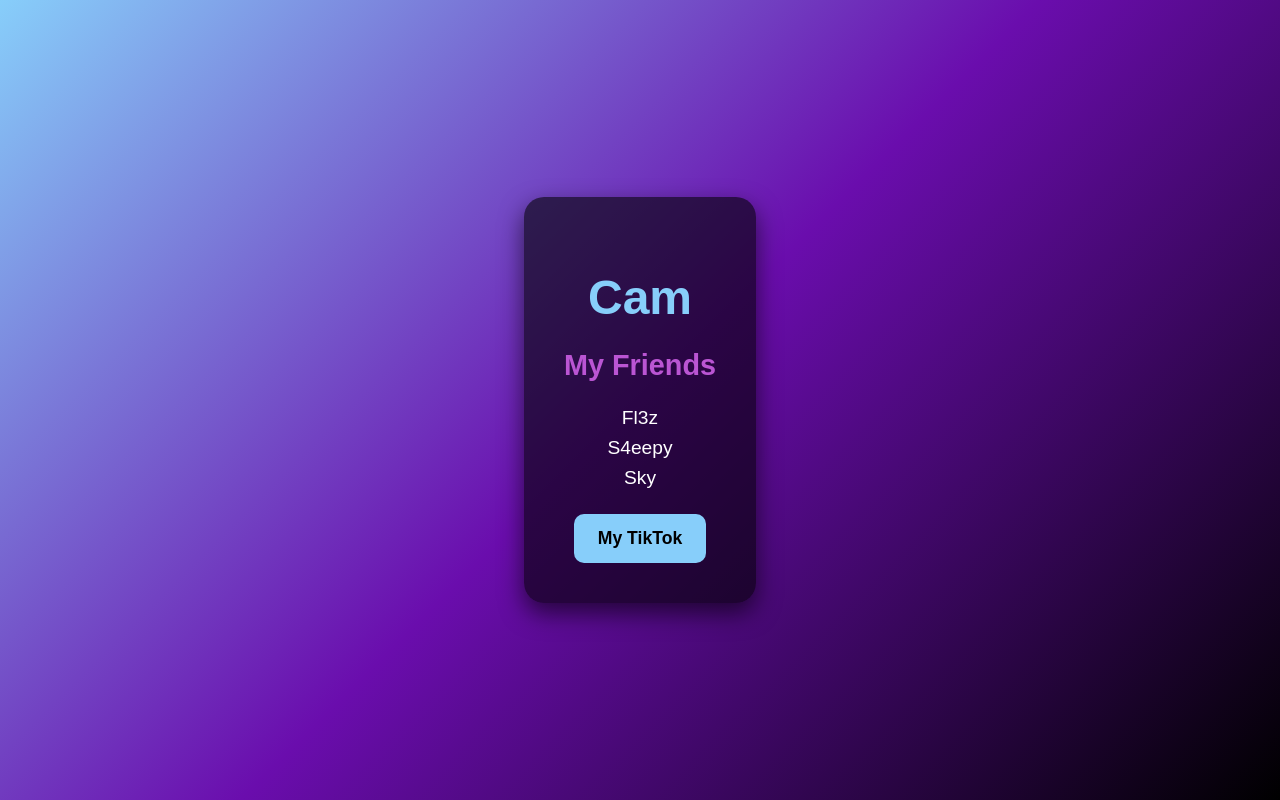
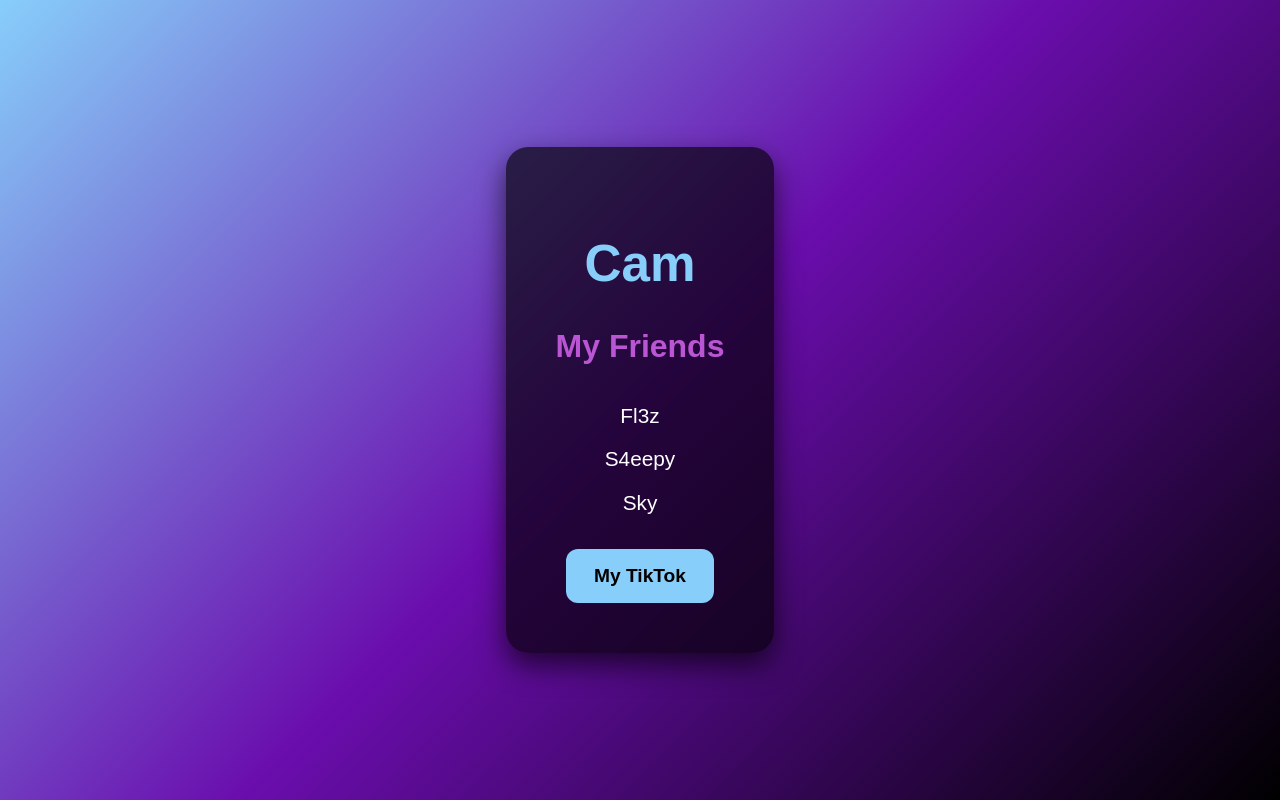
Before and after one commit to gcydf7f6/cam, a plain HTML site: page index.html in a window 1280 px wide. Drawn offline with Linux system fonts and the light colour scheme.

Commit message:
Update index.html

```diff
--- a/index.html
+++ b/index.html
@@ -14,48 +14,50 @@
       display: flex;
       justify-content: center;
       align-items: center;
-      flex-direction: column;
       text-align: center;
     }
     .card {
-      background: rgba(0, 0, 0, 0.6);
-      padding: 40px; /* bigger padding */
-      border-radius: 20px;
-      max-width: 520px; /* about 30% bigger */
-      box-shadow: 0 10px 25px rgba(0, 0, 0, 0.6);
+      background: rgba(0, 0, 0, 0.65);
+      padding: 50px;
+      border-radius: 22px;
+      max-width: 600px; /* wider */
+      box-shadow: 0 12px 28px rgba(0, 0, 0, 0.65);
       opacity: 0;
       transform: translateY(20px);
       animation: fadeInUp 1s ease forwards;
     }
     h1 {
-      font-size: 3rem;
-      margin-bottom: 15px;
+      font-size: 3.2rem;
+      margin-bottom: 20px;
       color: #87CEFA;
+      line-height: 1.3;
     }
     h2 {
-      font-size: 1.8rem;
-      margin-bottom: 25px;
+      font-size: 2rem;
+      margin-bottom: 30px;
       color: #BA55D3;
+      line-height: 1.4;
     }
     ul {
       list-style: none;
       padding: 0;
-      margin: 0 0 25px 0;
+      margin: 0 0 30px 0;
+      line-height: 1.6; /* better spacing */
     }
     ul li {
-      margin: 8px 0;
-      font-size: 1.2rem;
+      margin: 10px 0;
+      font-size: 1.3rem;
     }
     .btn {
       display: inline-block;
-      padding: 14px 24px;
+      padding: 16px 28px;
       background: #87CEFA;
       color: black;
       font-weight: bold;
-      border-radius: 10px;
+      border-radius: 12px;
       text-decoration: none;
       transition: 0.3s;
-      font-size: 1.1rem;
+      font-size: 1.2rem;
     }
     .btn:hover {
       background: #BA55D3;
```
